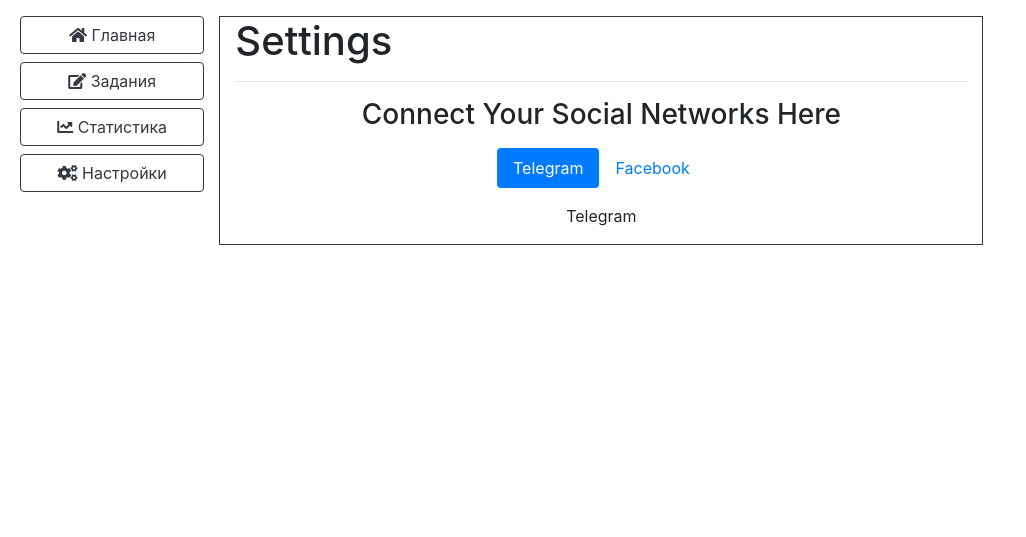
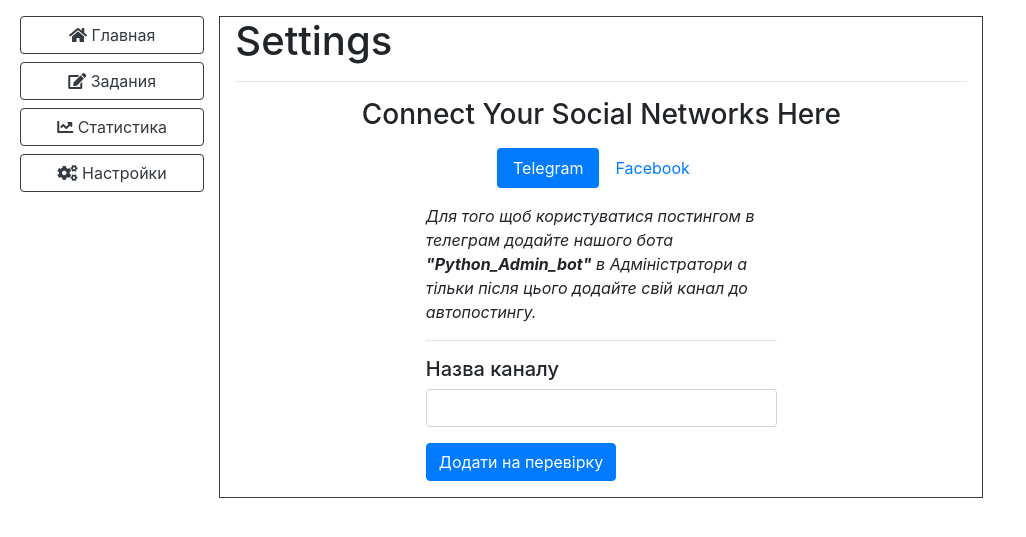
Before and after one commit to shevchenkodim/Auto-posting-service, a Django app: page /studio/settings/ in a window 1280 px wide. Shown: the part 70-607 px from the top of the page, without its empty margins (0-1026 px from the left). Run offline with Django 3.2, Linux system fonts and the light colour scheme; some libraries are stand-ins or nearby versions.

Commit message:
Create form Social Network Telegram(not view)
:Release Notes:

:Detailed Notes:

:Testing Performed:
No tests

:QA Notes:

:Issues Addressed:

Signed-off-by: Shevchenko Dmytro <dimashevchenko10021999@gmail.com>

```diff
--- a/templates/studio/settings.html
+++ b/templates/studio/settings.html
@@ -17,10 +17,26 @@
                 </li>
             </ul>
         </div>
-        <div class="d-flex justify-content-center mb-3">
-            <div class="tab-content" id="pills-tabContent">
-                <div class="tab-pane fade show active" id="pills-home" role="tabpanel" aria-labelledby="pills-home-tab">Telegram</div>
-                <div class="tab-pane fade" id="pills-profile" role="tabpanel" aria-labelledby="pills-profile-tab">Facebook</div>
+        <div class="row d-flex justify-content-center mb-3">
+            <div class="col-6">
+                <div class="tab-content" id="pills-tabContent">
+                    <div class="tab-pane fade show active" id="pills-home" role="tabpanel" aria-labelledby="pills-home-tab">
+                        <i>Для того щоб користуватися постингом в телеграм
+                        додайте нашого бота <b>"Python_Admin_bot"</b> в Адміністратори
+                        а тільки після цього додайте свій канал до автопостингу.</i>
+
+                        <hr>
+                        <div class="name_channel">
+                            <h5>Назва каналу</h5>
+                            <input class="form-control" type="text">
+                        </div>
+                        <div class="mt-3">
+                            <button type="button" class="btn btn-primary">Додати на перевірку</button>
+                        </div>
+
+                    </div>
+                    <div class="tab-pane fade" id="pills-profile" role="tabpanel" aria-labelledby="pills-profile-tab">Facebook</div>
+                </div>
             </div>
         </div>
     {% endblock title%}
```
